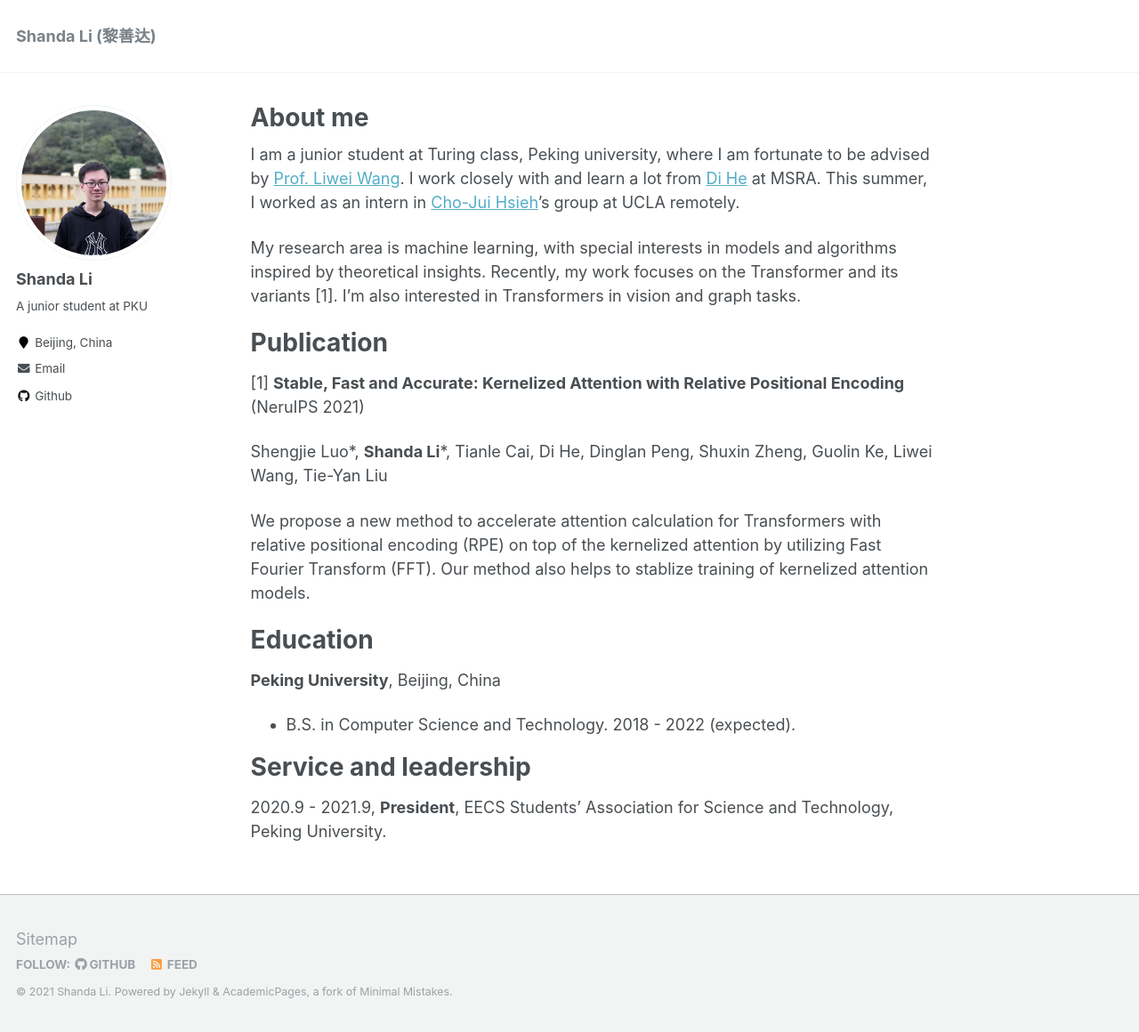
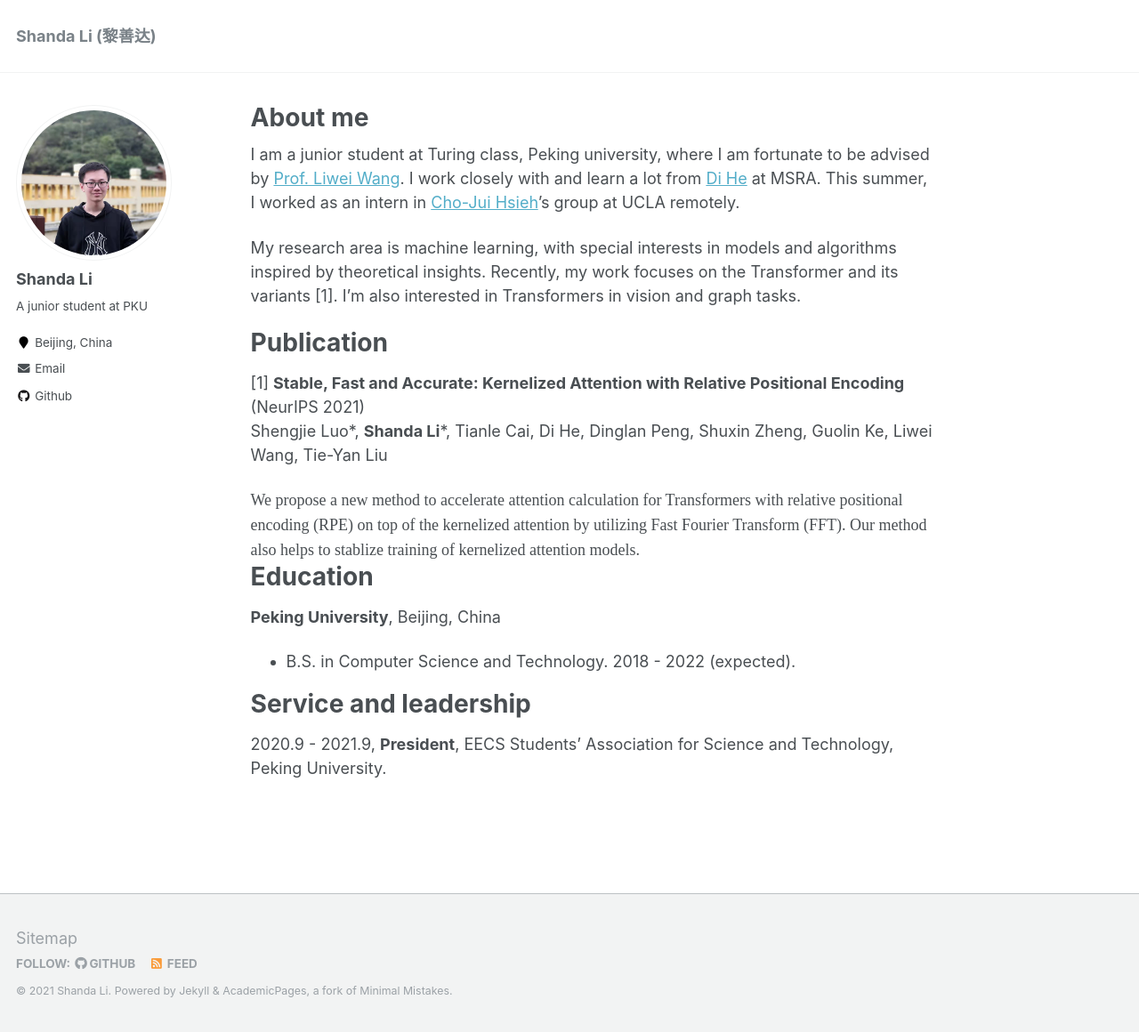
Before and after one commit to libinghui0000/huihui.github.io, a Jekyll site: the page built from _pages/about.md, in a window 1280 px wide and 1160 px high. Shown: the whole window at 89% size. Built offline with Jekyll 4.4.1, drawn with Linux system fonts in a browser that asks for light colours.

Commit message:
better display

```diff
--- a/_pages/about.md
+++ b/_pages/about.md
@@ -15,11 +15,9 @@ My research area is machine learning, with special interests in models and algor
 
 Publication
 =====
-[1] **Stable, Fast and Accurate: Kernelized Attention with Relative Positional Encoding** (NeruIPS 2021)
-
-Shengjie Luo\*, **Shanda Li**\*, Tianle Cai, Di He, Dinglan Peng, Shuxin Zheng, Guolin Ke, Liwei Wang, Tie-Yan Liu
-
-We propose a new method to accelerate attention calculation for Transformers with relative positional encoding (RPE) on top of the kernelized attention by utilizing Fast Fourier Transform (FFT). Our method also helps to stablize training of kernelized attention models.
+[1] **Stable, Fast and Accurate: Kernelized Attention with Relative Positional Encoding** (NeurIPS 2021)
+   Shengjie Luo\*, **Shanda Li**\*, Tianle Cai, Di He, Dinglan Peng, Shuxin Zheng, Guolin Ke, Liwei Wang, Tie-Yan Liu
+   <font face="Times New Roman">We propose a new method to accelerate attention calculation for Transformers with relative positional encoding (RPE) on top of the kernelized attention by utilizing Fast Fourier Transform (FFT). Our method also helps to stablize training of kernelized attention models.</font>
 
 Education
 =====
```
